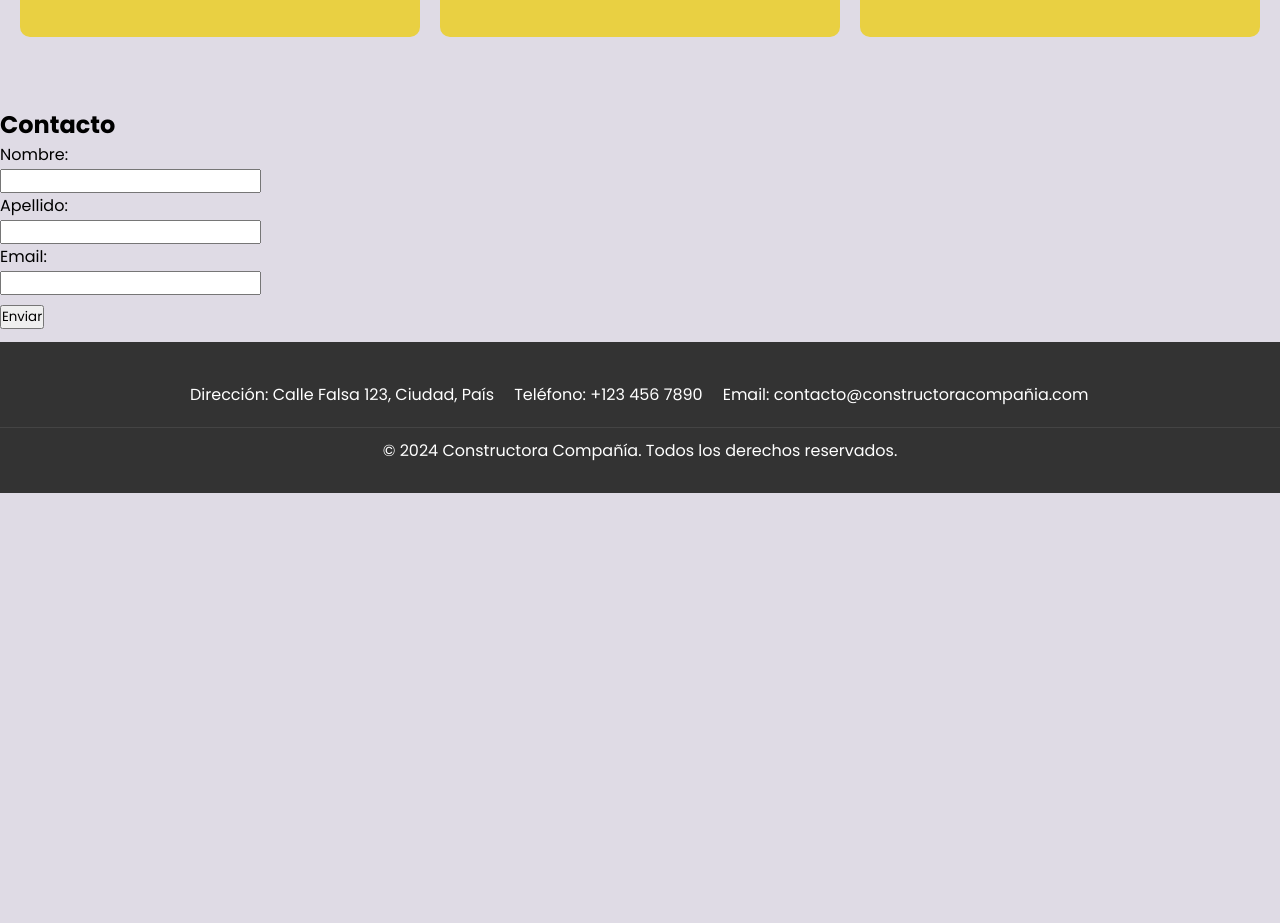
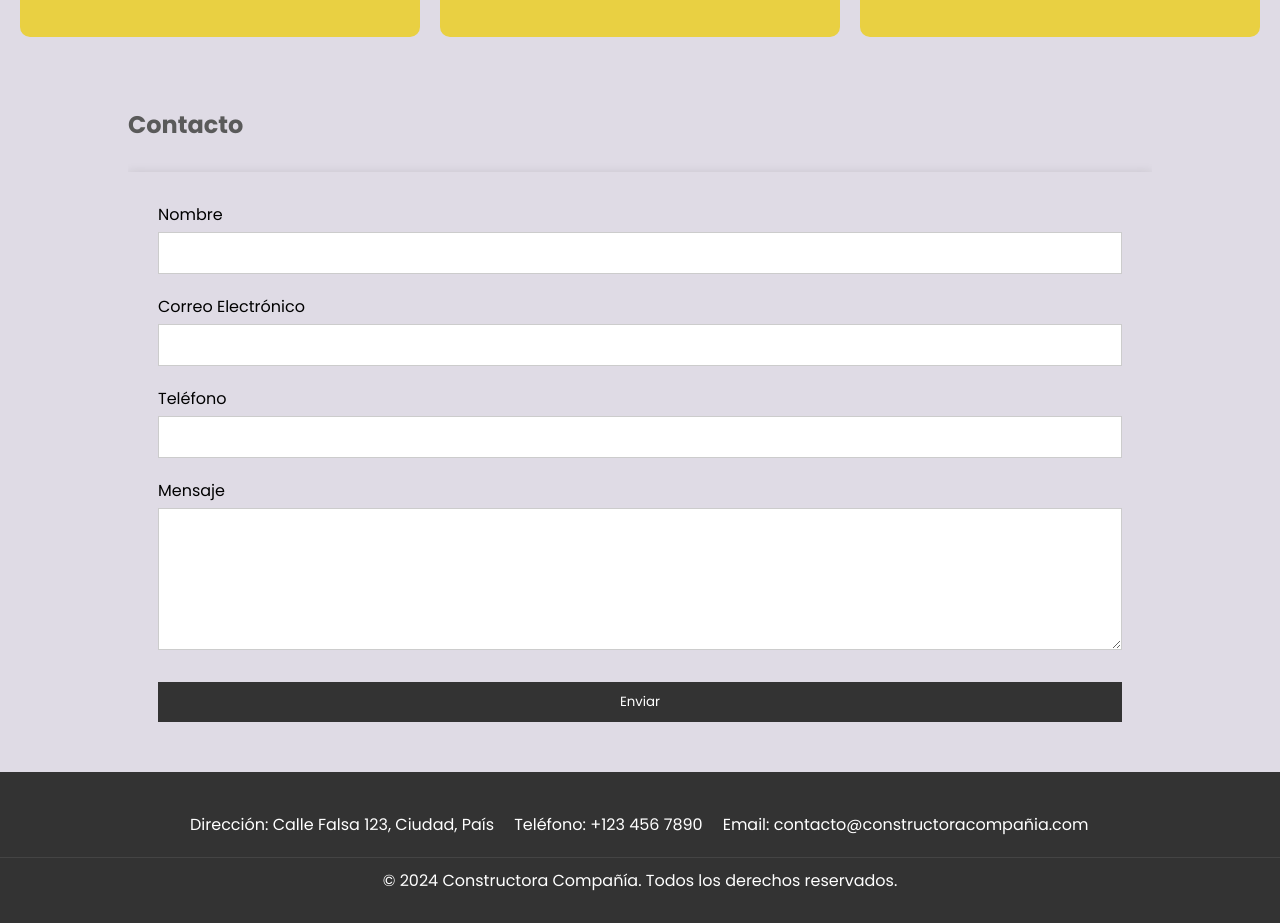
Before and after one commit to BrianBianchi95/Entrega_nucba_nft, a plain HTML site: page index.html in a window 1280 px wide. Shown: the part 1398-2321 px from the top of the page. Before the commit the page ends 1891 px from the top, so only its background shows below. Drawn offline with Linux system fonts and the light colour scheme.

Commit message:
modificacion de formulario

```diff
--- a/assets/styles.css
+++ b/assets/styles.css
@@ -5,21 +5,15 @@
   --background: #DFDBE5;
   --primary: #e9d042;
   --secondary: #e9d042 ;
-  --btn-bg: #7f5af0;
-  --bg-azul-10: #e9eeff;
-  --bg-white: #fff;
-  --bg-electric: #f0fbff;
-  --nav-bg: #7f5af0;
+
 
   /* Text colors */
   --text-gray: #000000;
   --text-white: #6d6868;
 
-  /* Decoration */
-  --fire: #ff6d00;
-  --electric: #64d3ff;
 
-  --max-width: 1200px;
+
+  /*--max-width: 1200px;*/
 }
 
 * {
@@ -161,7 +155,6 @@ main {
   justify-content: center;
   align-items: center;
   gap: 70px;
-  /* border: 1px solid green; */
 }
 
 #info h2 {
@@ -171,7 +164,6 @@ main {
 }
 
 .info-cards-container {
-  /* background: crimson; */
   display: flex;
   gap: 20px;
 }
@@ -210,19 +202,46 @@ main {
 /* ====================== CONTACTO ========================= */
 /* ----------------------------------------------------------------- */
 
-#contacto{
-  display: flex;
+.contacto {
+  width: 80%;
+  margin: auto;
+  overflow: hidden;
 }
 
-.formulario{
-  display: flex;
-  align-items: start;
-  flex-direction: column;
+.contacto h2{
+  color:  rgb(90, 90, 90);
+}
+
+#contact-form {
+  padding: 30px;
+  margin-top: 30px;
+  box-shadow: 0 0 10px rgba(0, 0, 0, 0.1);
+  color: #000000;
   gap: 10px;
-  color: #000000;
-  width: 200px;
-  height: 200px;
+}
 
+input, textarea {
+  width: 100%;
+  padding: 10px;
+  margin: 5px 0 20px 0;
+  border: 1px solid #ccc;
+}
+
+input[type="submit"] {
+  background: #333;
+  color: #fff;
+  border: 0;
+  cursor: pointer;
+}
+
+input[type="submit"]:hover {
+  background: #555;
+}
+
+#map {
+  width: 100%;
+  height: 400px;
+  margin-top: 20px;
 }
 
 
--- a/index.html
+++ b/index.html
@@ -16,7 +16,7 @@
             <ul class="navbar-list">
                 <li><a href="#hero">Home</a></li>
                 <li><a href="#info">Descubre</a></li>
-                <li><a href="#contacto">Contacto</a></li>
+                <li><a href="#contact-form">Contacto</a></li>
             </ul>
 
         </nav>
@@ -56,52 +56,27 @@
                 </div>
             </div>
         </section>
+        <section>
+            <div class="contacto">
+                <h2>Contacto</h2>
+                <form id="contact-form" >
+                    <label for="name">Nombre</label>
+                    <input type="text" id="name" name="name" required>
 
-        <!-- Seccion contacto
-        <h2>Contacto</h2>
-        <section id="contacto">
-            <Form class="formulario">
+                    <label for="email">Correo Electrónico</label>
+                    <input type="email" id="email" name="email" required>
 
-                <div>
+                    <label for="phone">Teléfono</label>
+                    <input type="tel" id="phone" name="phone" required>
 
-                    <label for="name">Nombre: </label>
-                    <input type="text" id="name">
+                    <label for="message">Mensaje</label>
+                    <textarea id="message" name="message" rows="6" required></textarea>
 
-                    <label for="Apellido">Apellido: </label>
-                    <input type="text" id="Apellido">
-
-                    <label for="email">Email: </label>
-                    <input type="email" id="email">
-
-                </div>
-
-                <button>Enviar</button>
-            </Form>
-        </section>-->
+                    <input type="submit" value="Enviar">
+                </form>
+            </div>
+        </section>
     </main>
-
-    <!-- Seccion contacto-->
-     <h2>Contacto</h2>
-     <section id="contacto">
-         <Form class="formulario">
-
-             <div>
-
-                 <label for="name">Nombre: </label>
-                 <input type="text" id="name">
-
-                 <label for="Apellido">Apellido: </label>
-                 <input type="text" id="Apellido">
-
-                 <label for="email">Email: </label>
-                 <input type="email" id="email">
-
-             </div>
-
-             <button>Enviar</button>
-         </Form>
-     </section>
-
     <footer id="footer_seccion">
         <div class="footer_content">
             <div class="seccion_contacto">
```
